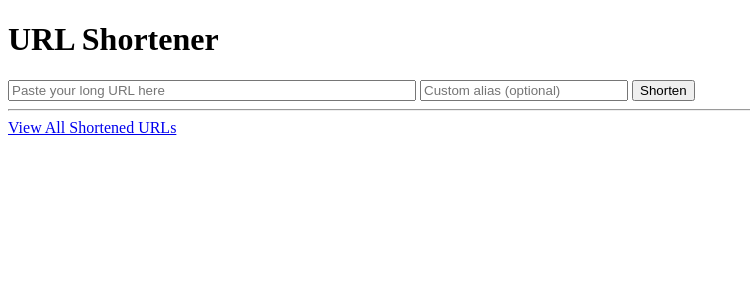
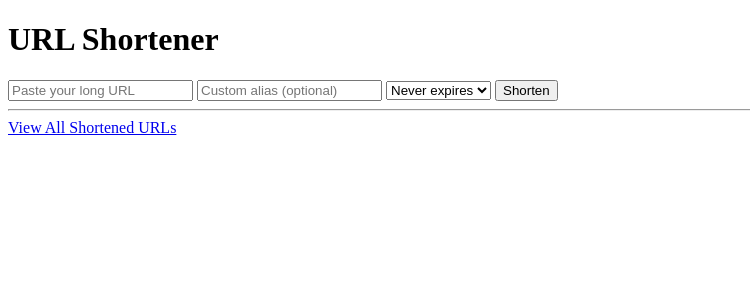
Before and after one commit to himanshugupta09/Python-Practice, a Django app: page / in a window 1280 px wide. Shown: the top 300 px of the page, without its empty margins (0-750 px from the left). Run offline with Django 5.2, Linux system fonts and the light colour scheme.

Commit message:
Added Custom URL Expiration Feature
Expiration based on date

```diff
--- a/UrlShortner/urlshortner/admin.py
+++ b/UrlShortner/urlshortner/admin.py
@@ -3,8 +3,8 @@ from .models import URLShortner
 
 # Register your models here.
 class URLShortnerAdmin(admin.ModelAdmin):
-    list_display = ('original_url','short_url','created_at','clicks')
-    list_filter = ('created_at','clicks')
+    list_display = ('original_url','short_url','created_at','clicks','expires_at','is_expired')
+    list_filter = ('created_at','clicks','is_expired')
     search_fields = ('original_url','short_url')
 
 admin.site.register(URLShortner,URLShortnerAdmin)
--- a/UrlShortner/urlshortner/models.py
+++ b/UrlShortner/urlshortner/models.py
@@ -1,11 +1,15 @@
 from django.db import models
 import random
 import string
+from datetime import timedelta
+from django.utils import timezone
 # Create your models here.
 class URLShortner(models.Model):
     original_url = models.URLField(max_length=200)
-    short_url = models.CharField(max_length=10,unique=True)
+    short_url = models.CharField(max_length=50,unique=True)
     created_at = models.DateTimeField(auto_now_add=True)
+    expires_at = models.DateTimeField(null = True, blank = True)
+    is_expired = models.BooleanField(default=False)
     clicks = models.IntegerField(default=0)
 
     @staticmethod
--- a/UrlShortner/urlshortner/templates/home.html
+++ b/UrlShortner/urlshortner/templates/home.html
@@ -14,22 +14,19 @@
     </div>
     {% endif %}
     <form method="POST">
-        {% csrf_token %}
-        <input
-            type="url"
-            name="url"
-            placeholder="Paste your long URL here"
-            required
-            style="width:400px;"
-        >
-        <input
-            type="text"
-            name="custom_alias"
-            placeholder="Custom alias (optional)"
-            style="width:200px;"
-        >
-        <button type="submit">Shorten</button>
-    </form>
+    {% csrf_token %}
+    <input type="url" name="url" placeholder="Paste your long URL" required>
+    <input type="text" name="custom_code" placeholder="Custom alias (optional)">
+
+    <select name="expiry">
+        <option value="never">Never expires</option>
+        <option value="1">1 day</option>
+        <option value="7">7 days</option>
+        <option value="30">30 days</option>
+    </select>
+
+    <button type="submit">Shorten</button>
+</form>
 
     {% if short %}
         <hr>
--- a/UrlShortner/urlshortner/views.py
+++ b/UrlShortner/urlshortner/views.py
@@ -1,11 +1,15 @@
 import re
 from django.shortcuts import render, redirect, get_object_or_404
 from .models import URLShortner
+from django.utils import timezone
+from django.db.models import Q
+
 
 def home(request):
     if request.method == "POST":
         original_url = request.POST.get("url")
-        custom_alias = request.POST.get("custom_alias","").strip()
+        custom_alias = request.POST.get("custom_code","").strip()
+        expiry_choice = request.POST.get("expiry")
         if custom_alias:
             if not re.match(r'^[A-Za-z0-9_-]+$', custom_alias):
                 return render(request, "home.html", {
@@ -25,27 +29,29 @@ def home(request):
             while URLShortner.objects.filter(short_url=short_url).exists():
                 short_url = URLShortner.generate_short_url()
 
+        expires_at = None
+        if expiry_choice != 'never':
+            expires_at = timezone.now() + timezone.timedelta(days=int(expiry_choice))
         short = URLShortner.objects.create(
-            original_url=original_url,
-            short_url=short_url
+            original_url = original_url,
+            short_url = short_url,
+            expires_at = expires_at
         )
-
-        full_url = request.build_absolute_uri(f"/{short.short_url}")
-
-        return render(request, "home.html", {
-            "short": short,
-            "full_url": full_url
-        })
-
-    return render(request, "home.html")
+        return render(request,"home.html", {"short_url": short.short_url})
+    return render(request,"home.html")
 
 def redirect_to_original(request, short_url):
-    url = get_object_or_404(URLShortner, short_url=short_url)
-    url.clicks += 1
-    url.save()
-    return redirect(url.original_url)
+    short = get_object_or_404(URLShortner, short_url=short_url)
+    if short.is_expired():
+        return render(request,'expired.hmtl',status=410)
+    short.click_count += 1
+    short.save()
+    return redirect(short.original_url)
+
 def stats(request):
-    urls = URLShortner.objects.all()
+    urls =  URLShortner.objects.filter(
+        Q(expires_at__isnull=True) | Q(expires_at__gt=timezone.now())
+    )
     return render(request, "stats.html", {"urls": urls})
 
 # Create your views here.
```
Also changed, not shown: UrlShortner/urlshortner/templates/expired.html (added, +8 -0 lines), UrlShortner/urlshortner/templates/stats.html (+5 -5 lines), UrlShortner/db.sqlite3, UrlShortner/urlshortner/migrations/0003_urlshortner_expires_at_urlshortner_is_expired.py (added), UrlShortner/urlshortner/migrations/0004_alter_urlshortner_short_url.py (added).
